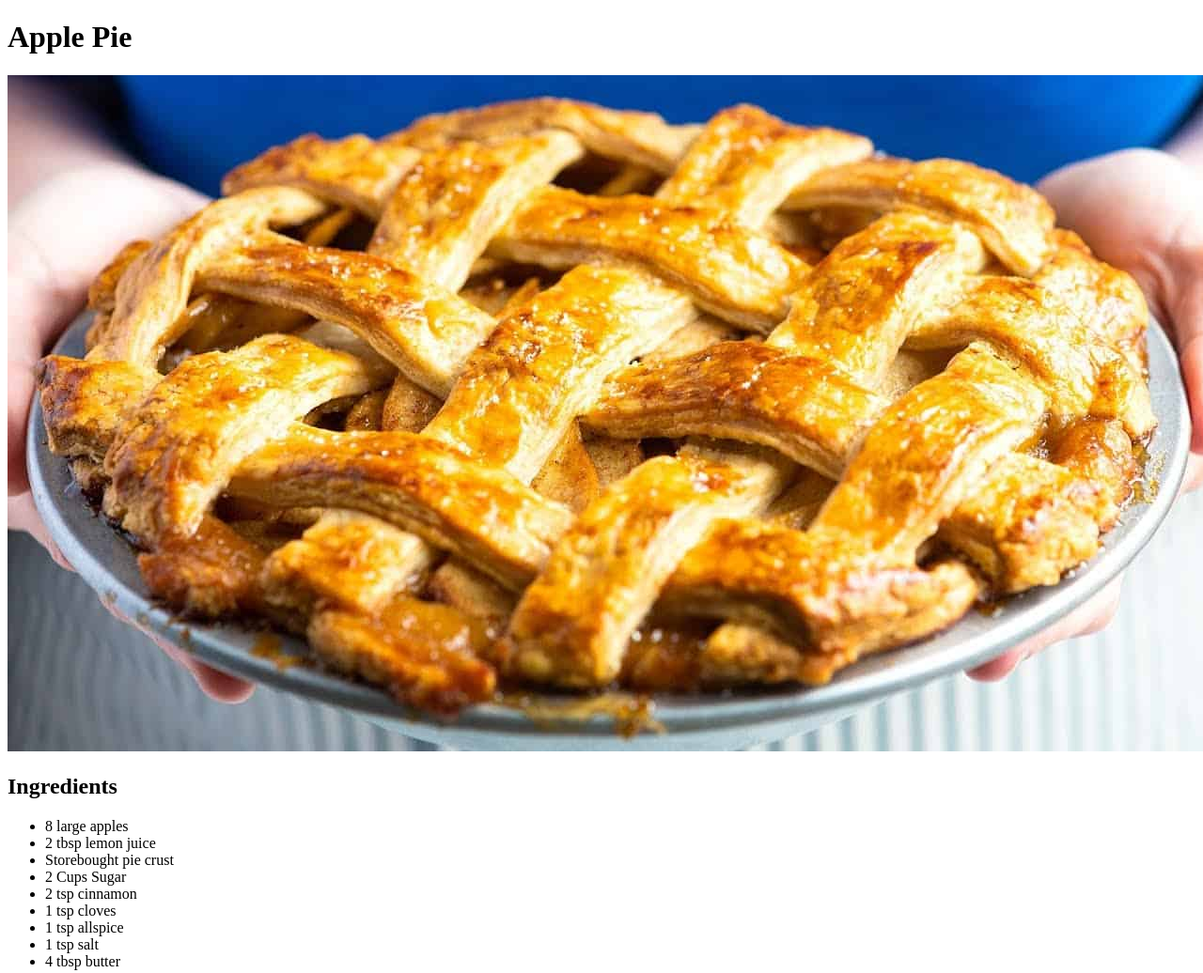
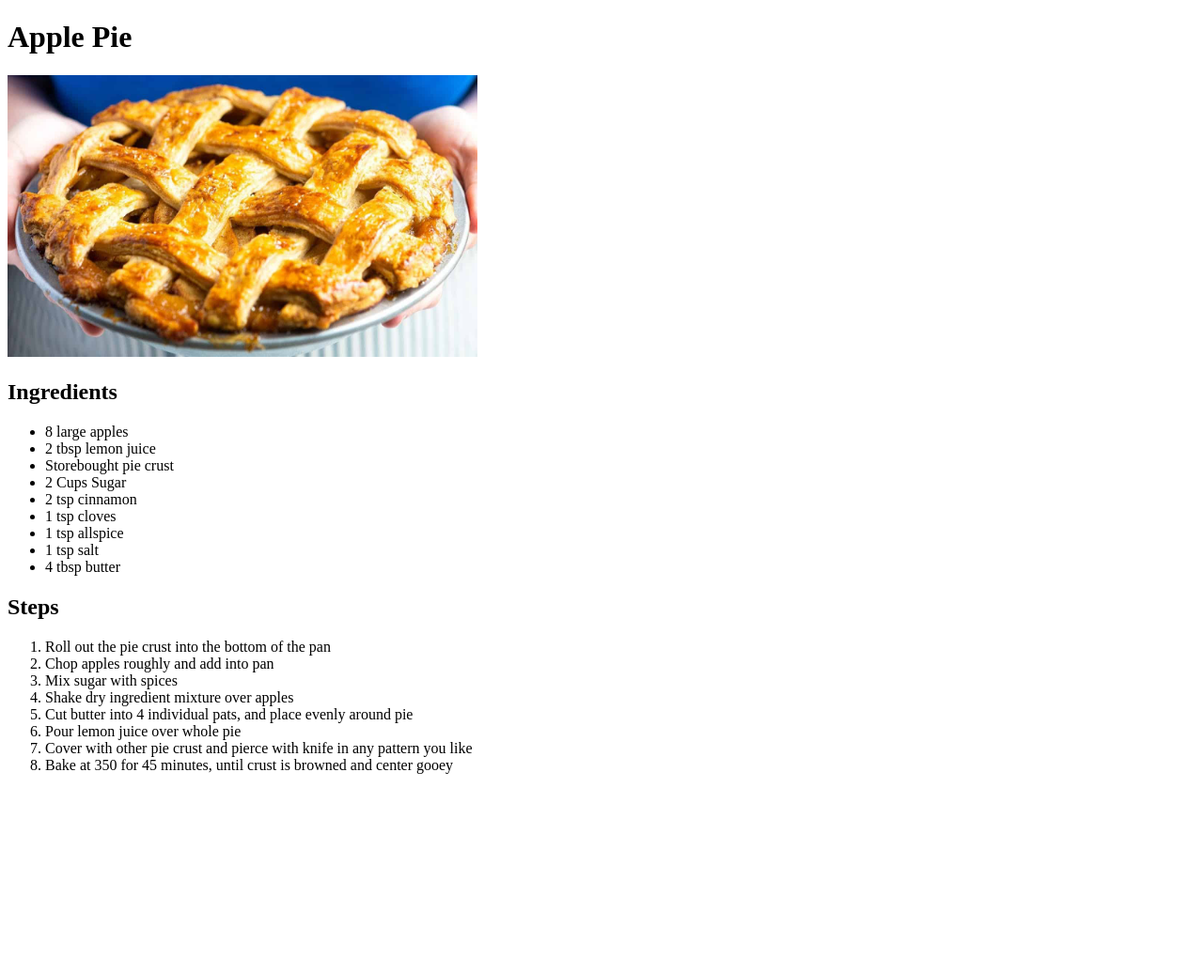
Before and after one commit to hurgling/odin-recipes, a plain HTML site: page recipes/applepie.html in a window 1280 px wide. Shown: the top 1036 px of the page at 94% size. After the commit the page ends 840 px from the top, so only its background shows below. Drawn offline with Linux system fonts and the light colour scheme.

Commit message:
Added better image sizing lines

```diff
--- a/recipes/applepie.html
+++ b/recipes/applepie.html
@@ -7,7 +7,7 @@
 </head>
 <body>
     <h1>Apple Pie</h1>
-    <img src="../images/applepieimage.jpg">
+    <img src="../images/applepieimage.jpg" width="500" height="300">
     <h2>Ingredients</h2>
         <ul>
             <li>8 large apples</li>
@@ -28,6 +28,7 @@
             <li>Shake dry ingredient mixture over apples</li>
             <li>Cut butter into 4 individual pats, and place evenly around pie</li>
             <li>Pour lemon juice over whole pie</li>
+            <li>Cover with other pie crust and pierce with knife in any pattern you like</li>
             <li>Bake at 350 for 45 minutes, until crust is browned and center gooey</li>
         </ol>
 </body>
```
Also changed, not shown: recipes/butteredtoast.html (+1 -1 lines), recipes/lasagna.html (+1 -1 lines).
